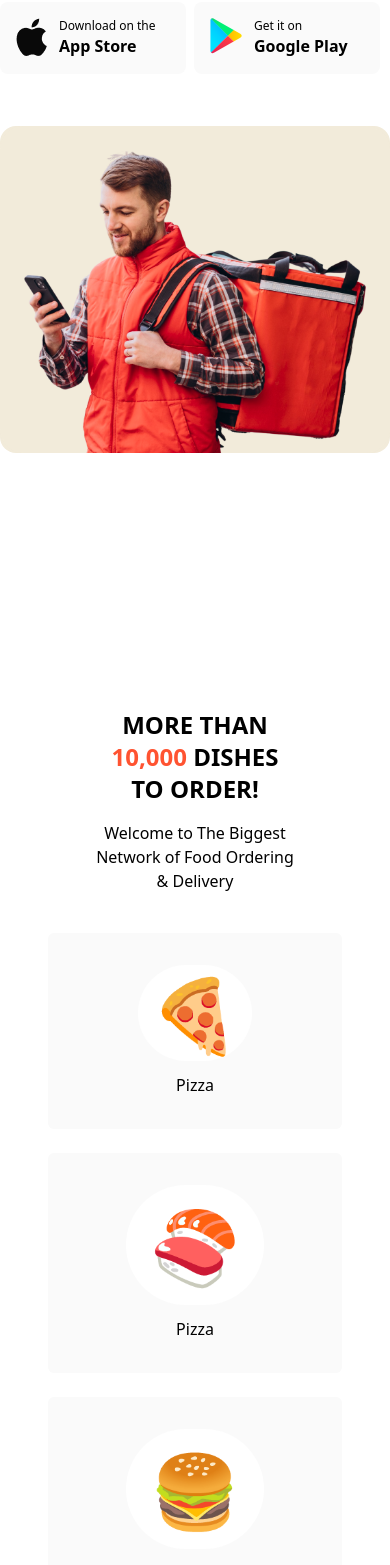
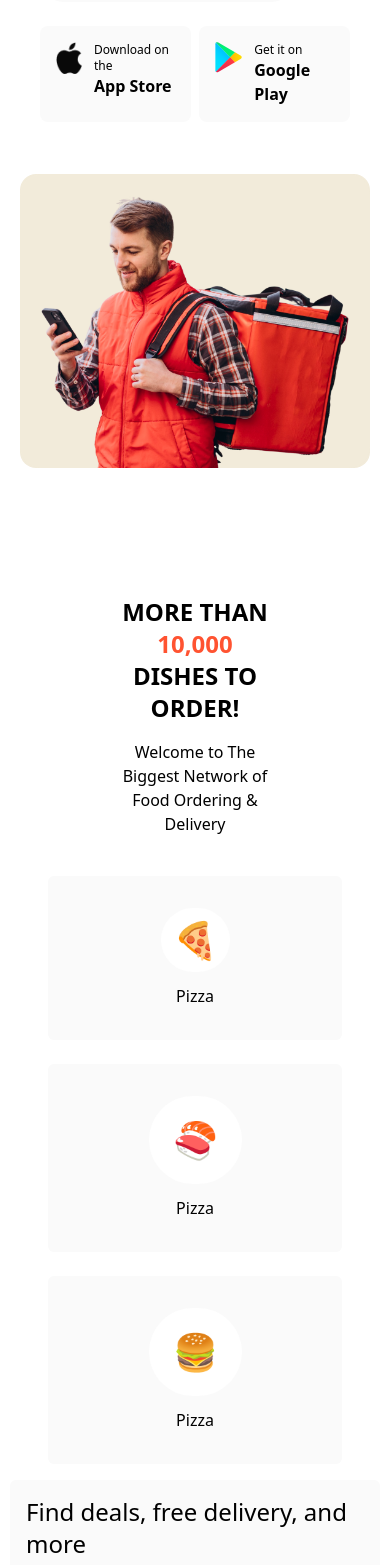
Before and after one commit to moid1923/FoodDelivery-website, a React (Create React App) app: page / in a window 390 px wide. Shown: the part 402-1967 px from the top of the page. Built offline with nearby package versions, Linux system fonts and the light colour scheme.

Commit message:
responsive4

```diff
--- a/src/App.js
+++ b/src/App.js
@@ -9,7 +9,7 @@ import Footer from './Footer/Footer';
 function App() {
 
   return (
-    <div className="App custom-range:overflow-x-hidden">
+    <div className="App custom-range:overflow-x-hidden custom-range:px-[20px]">
      <Navbar/>
      <Hero/>
      <Dishes/>
--- a/src/Dishes/Dishes.jsx
+++ b/src/Dishes/Dishes.jsx
@@ -3,7 +3,7 @@ import cycle from "../Hero-section/image/dish.svg";
 import collin from "../Hero-section/image/collin.svg";
 function Dishes() {
   return (
-    <div className="my-48 px-24">
+    <div className="my-48 custom-range:my-16 px-24">
       <div className="dishes-header text-center custom-range:min-w-[100%]">
         <p className="text-2xl  md:text-4xl font-bold my-4  mx-auto ">
           MORE THAN <span className="text-primary"> 10,000</span> DISHES TO
@@ -16,20 +16,20 @@ function Dishes() {
           <div className="upper-card flex justify-center items-center  flex-col lg:flex-row  my-10 gap-4">
             <div className="flex justify-center items-center gap-6 md:flex-nowrap flex-wrap">
               <div className="card-u-1 p-8 custom-range:w-[294px]  sm:w-auto bg-cardsBg text-center flex items-center flex-col gap-3 justify-center rounded-md">
-                <div className="image text-7xl md:text-4xl    p-3  items-center text-center rounded-full bg-white">
+                <div className="image text-4xl    p-3  items-center text-center rounded-full bg-white">
                   🍕
                 </div>
                 <p className="">Pizza</p>
               </div>
               <div className="card-u-1 p-8 custom-range:w-[294px] sm:w-auto  bg-cardsBg text-center flex items-center flex-col gap-3 justify-center rounded-md">
-                <div className="image text-7xl md:text-4xl  custom-range:p-6 p-3  items-center text-center rounded-full bg-white">
+                <div className="image text-4xl  custom-range:p-6 p-3  items-center text-center rounded-full bg-white">
                   🍣
                 </div>
                 <p className="">Pizza</p>
               </div>
 
               <div className="card-u-1  p-8 custom-range:w-[294px] sm:w-[420px] md:w-auto  xl:me-10 bg-cardsBg text-center flex items-center flex-col gap-3 justify-center rounded-md">
-                <div className="image text-7xl   custom-range:p-6  md:text-4xl p-3  items-center text-center rounded-full bg-white">
+                <div className="image    custom-range:p-6  text-4xl p-3  items-center text-center rounded-full bg-white">
                   🍔
                 </div>
                 <p className="">Pizza</p>
--- a/src/Feedback/Feecback.jsx
+++ b/src/Feedback/Feecback.jsx
@@ -33,7 +33,7 @@ function Feecback() {
     };
 
   return (
-    <div className='   my-[195px] custom-range:text-start'>
+    <div className='   my-[195px] custom-range:my-16 custom-range:text-start'>
       <div className="feadback-heading text-center my-4 px-6 custom-range:text-start ">
         <p className='text-3xl md:text-5xl my-3 font-bold'>Our Clients Feedback</p>
         <p className='mt-10'>The food at your doorstep. Why starve when you have us. You hunger <br /> partner. Straight out of the oven to your doorstep.</p>
--- a/src/Hero-section/Hero.jsx
+++ b/src/Hero-section/Hero.jsx
@@ -9,7 +9,7 @@ function Hero() {
   return (
     <div className=' relative font-inter flex items-center justify-center custom-range:w-full custom-range:mx-auto '>
       <div className="hero-section xl:max-w-[1264px]  md:px-10 mx-auto flex flex-col gap-10 items-center justify-between my-16 md:flex-row custom-range:items-center ">
-        <div className="hero-left  mx-auto sm:w-auto  custom-range:w-full   ">
+        <div className="hero-left  mx-auto sm:w-auto  custom-range:w-[350px] custom-range:px-5  ">
             <h1 className=' text-3xl  lg:text-5xl font-bold  '>Your Favorite Food  Delivery Partner</h1>
             <p className='my-4 sm:w-[464px] md:w-auto'>The food at your doorstep . Why starve when you have us. You hunger partner. Straight out of the oven to your doorstep. </p>
             <div className="hero-left-btn relative w-auto  sm:w-[464px] ">
@@ -40,8 +40,8 @@ function Hero() {
 
             </div>
         </div>
-        <div className="hero-right custom-range:w-full custom-range:flex items-center justify-center ">
-                 <div className="hr-image rounded-2xl min-w-520 flex items-center justify-center ">
+        <div className="hero-right custom-range:w-full custom-range:px-[20px] custom-range:flex items-center justify-center ">
+                 <div className="hr-image rounded-2xl min-w-520 flex items-center justify-center custom-range:w-[350px] ">
                     <img src={hero} alt="" className=' mx-auto' />
                  </div>
         </div>
```
